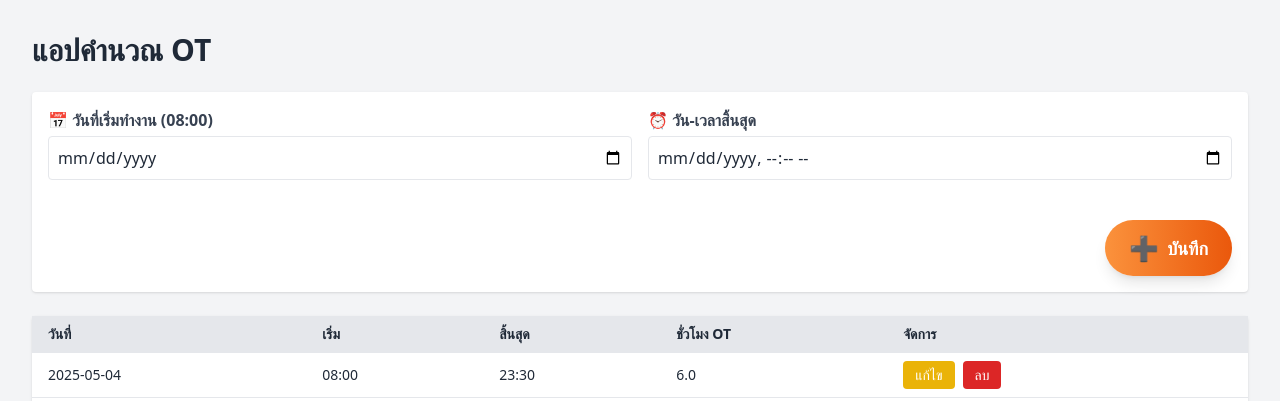
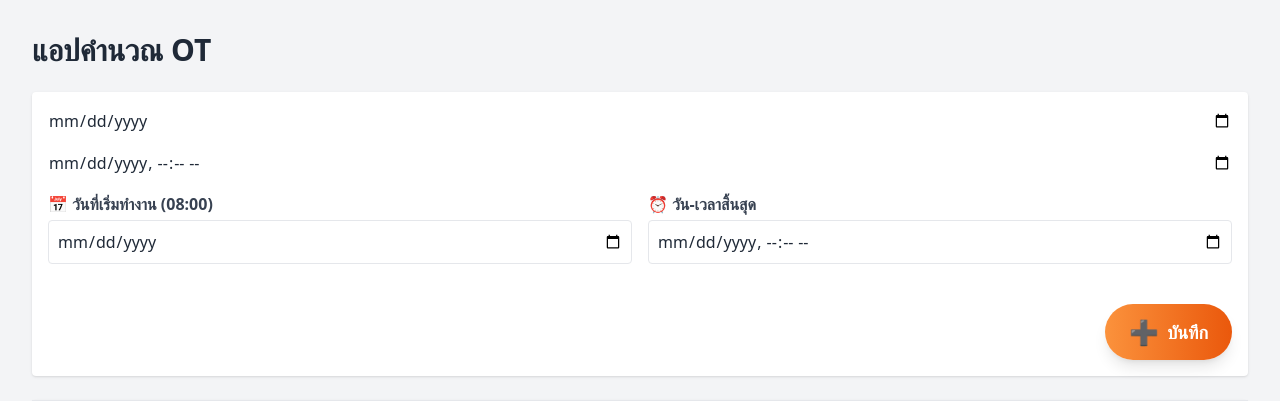
Before and after one commit to samart1231/ot-app, a Flask app: page / in a window 1280 px wide. Shown: the top 401 px of the page. Run offline with Flask 3, Linux system fonts and the light colour scheme; data comes from the database, SQL or seed files in the repository; some libraries are stand-ins or nearby versions.

Commit message:
Update index.html

```diff
--- a/templates/index.html
+++ b/templates/index.html
@@ -12,8 +12,9 @@
   <form method="post" class="bg-white p-4 rounded shadow mb-6 grid grid-cols-1 gap-4">
 
   <!-- Input ซ่อน -->
-<input type="date" id="start-date" name="work_date" class="hidden">
-<input type="datetime-local" id="end-datetime" name="end_time" class="hidden">
+<input type="date" id="work_date" name="work_date" ...>
+<input type="datetime-local" id="end_time" name="end_time" ...>
+
 
 <!-- ปุ่มแทน input -->
 <div class="grid grid-cols-1 md:grid-cols-2 gap-4 mb-6">
```
